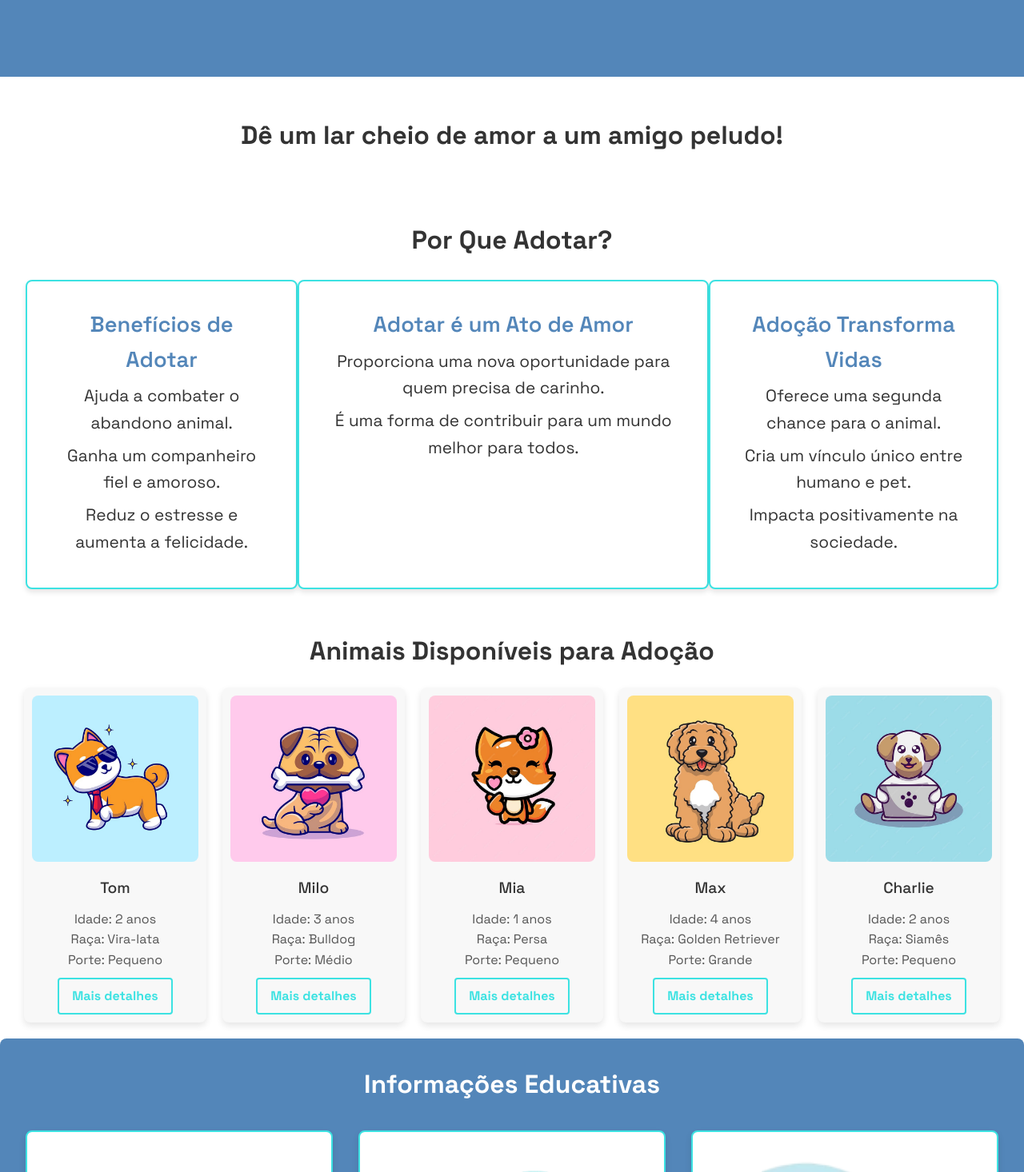
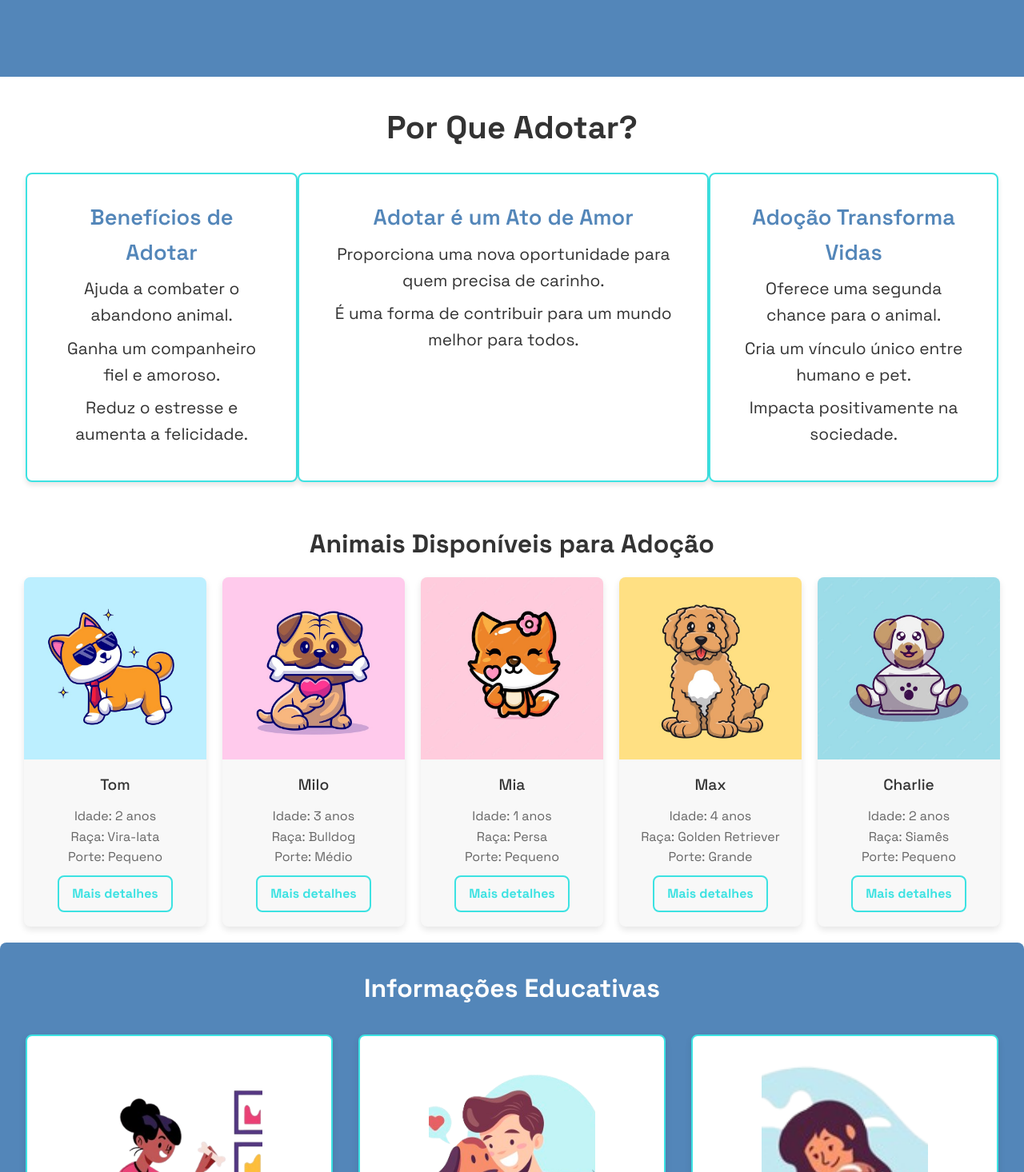
Before and after one commit to brunoglvm/TechPaw, a React (Vite) app in the folder frontend/: page / in a window 1280 px wide. Shown: the part 404-1870 px from the top of the page at 80% size. Built offline with nearby package versions, Linux system fonts and the light colour scheme.

Commit message:
refactor(frontend): restructure and update style files

```diff
--- a/frontend/src/components/Footer/footer.css
+++ b/frontend/src/components/Footer/footer.css
@@ -0,0 +1,9 @@
+.footer {
+  text-align: center;
+  padding: 12px;
+}
+
+.footer p {
+  font-size: 14px;
+  color: var(--text-muted);
+}
--- a/frontend/src/components/Footer/footer.jsx
+++ b/frontend/src/components/Footer/footer.jsx
@@ -0,0 +1,9 @@
+import "./footer.css";
+
+export function Footer() {
+  return (
+    <footer className="footer">
+      <p>TechPaw - Conectando animais abandonados a lares cheios de 💙</p>
+    </footer>
+  );
+}
--- a/frontend/src/pages/Adocao/adocao.jsx
+++ b/frontend/src/pages/Adocao/adocao.jsx
@@ -1,4 +1,5 @@
 import React, { useState, useEffect } from "react";
+import "./adocao.css";
 
 import maxImage from "@/assets/max.jpg";
 import miaImage from "@/assets/mia.jpg";
--- /dev/null
+++ b/frontend/src/pages/Adotante/adotante.css
@@ -0,0 +1,20 @@
+/* Adotante */
+.adotante-page {
+  display: flex;
+  flex-direction: column;
+  align-items: center;
+}
+
+.adotante-main h1 {
+  text-align: center;
+  padding: 2rem;
+  margin-top: 4rem;
+}
+
+.adotante-main {
+  display: flex;
+  flex-direction: column;
+  align-items: center;
+  gap: 20px;
+  width: 100%;
+}
--- a/frontend/src/pages/Adotante/adotante.jsx
+++ b/frontend/src/pages/Adotante/adotante.jsx
@@ -1,4 +1,5 @@
 import React from "react";
+import "./adotante.css";
 
 import cachorro from "@/assets/cachorro.png";
 
--- a/frontend/src/pages/Home/home.css
+++ b/frontend/src/pages/Home/home.css
@@ -19,11 +19,6 @@
 .banner-subtitle {
   font-size: 1.5rem;
   font-weight: var(--font-weight-md);
-}
-
-.inspiracao {
-  text-align: center;
-  margin: 3rem 0;
 }
 
 .section-title {
@@ -48,7 +43,7 @@
 
 .card {
   background-color: var(--text-light);
-  border: 2px solid #3ce2e2;
+  border: 2px solid var(--highlight-color);
   border-radius: 8px;
   box-shadow: 0 4px 6px var(--shadow-color);
   text-align: center;
@@ -79,13 +74,14 @@
 /* Animais Disponíveis */
 .animais-disponiveis {
   padding: 20px;
-  text-align: center;
 }
 
-.section-title {
+.animais-disponiveis h2 {
   font-size: 2rem;
   font-weight: var(--font-weight-bd);
-  margin-bottom: 20px;
+  color: var(--text-dark);
+  text-align: center;
+  margin-bottom: 1rem;
 }
 
 .animais-grid {
@@ -98,17 +94,17 @@
 .animal-card {
   background-color: #f8f8f8;
   border-radius: 8px;
-  box-shadow: 0 4px 8px rgba(0, 0, 0, 0.1);
+  box-shadow: 0 4px 8px var(--shadow-color);
   overflow: hidden;
   width: calc(20% - 20px); /* Garantindo que 5 cards caibam na linha */
   text-align: center;
-  padding: 10px;
+  transition: transform 0.3s ease;
+  padding-bottom: 18px;
 }
 
 .animal-card img {
   width: 100%;
   height: auto;
-  border-radius: 8px;
 }
 
 .animal-card h3 {
@@ -123,19 +119,24 @@
   color: var(--text-muted);
 }
 
+.animal-card:hover {
+  transform: translateY(-5px);
+}
+
 .link-detalhes {
   text-decoration: none;
-  color: #3ce2e2;
+  color: var(--highlight-color);
   font-weight: bold;
   margin-top: 10px;
   display: inline-block;
   padding: 8px 16px;
-  border: 2px solid #3ce2e2;
-  border-radius: 4px;
+  border: 2px solid var(--highlight-color);
+  border-radius: 8px;
+  transition: color 0.3s ease-in-out, background-color 0.3s ease-in-out;
 }
 
 .link-detalhes:hover {
-  background-color: #3ce2e2;
+  background-color: var(--highlight-color);
   color: var(--text-light);
 }
 
@@ -146,8 +147,11 @@
   border-radius: 8px 8px 0 0;
 }
 
-.informacoes-educativas .section-title {
+.informacoes-educativas h2 {
+  font-size: 2rem;
+  text-align: center;
   color: var(--text-light);
+  margin-bottom: 1rem;
 }
 
 .educacao-grid {
@@ -161,7 +165,7 @@
   background-color: var(--text-light);
   padding: 1rem;
   text-align: center;
-  border: 2px solid #3ce2e2;
+  border: 2px solid var(--highlight-color);
   border-radius: 8px;
   box-shadow: 0 4px 8px var(--shadow-color);
 }
@@ -187,10 +191,12 @@
   margin-top: 1rem;
 }
 
+/* Contato */
 .contato {
   background-color: var(--secondary-color);
   color: var(--text-light);
   text-align: center;
+  border-radius: 0 0 8px 8px;
   padding: 2rem;
 }
 
@@ -198,4 +204,51 @@
   font-size: 2rem;
   font-weight: var(--font-weight-md);
   color: var(--text-light);
+  text-align: center;
+  margin-bottom: 1rem;
 }
+
+.form-contato {
+  display: flex;
+  flex-direction: column;
+  gap: 1rem;
+  max-width: 500px;
+  margin: 0 auto;
+}
+
+.form-contato input {
+  width: 100%;
+  height: 44px;
+  padding: 1rem;
+  font-size: 1rem;
+  border: none;
+  border-radius: 4px;
+  font-family: Arial, Helvetica, sans-serif;
+  resize: none;
+}
+
+.form-contato textarea {
+  width: 100%;
+  height: 88px;
+  padding: 0.8rem;
+  font-size: 1rem;
+  border: none;
+  border-radius: 4px;
+  font-family: Arial, Helvetica, sans-serif;
+  resize: none;
+}
+
+.form-contato button {
+  background-color: var(--primary-color);
+  color: var(--text-light);
+  padding: 0.8rem;
+  font-size: 1rem;
+  border: none;
+  border-radius: 4px;
+  cursor: pointer;
+  transition: background-color 0.3s ease;
+}
+
+.form-contato button:hover {
+  background-color: #45a049;
+}
--- a/frontend/src/pages/Home/home.jsx
+++ b/frontend/src/pages/Home/home.jsx
@@ -13,6 +13,7 @@ import charlieFoto from "@/assets/charlie.jpg";
 
 import { Header } from "@/components/Header/header";
 import { Button } from "@/components/Button/button";
+import { Footer } from "@/components/Footer/footer";
 
 // Função para obter os pets disponíveis
 const buscarPets = async () => {
@@ -94,13 +95,6 @@ function Home() {
         <img src={gatoBanner} alt="Imagem de um gato com seu dono" />
       </section>
 
-      {/* Mensagem Inspiradora */}
-      <section className="inspiracao">
-        <h2 className="section-title">
-          Dê um lar cheio de amor a um amigo peludo!
-        </h2>
-      </section>
-
       {/* Por Que Adotar? */}
       <section className="por-que-adotar">
         <h2 className="section-title">Por Que Adotar?</h2>
@@ -137,7 +131,7 @@ function Home() {
 
       {/* Animais Disponíveis */}
       <section className="animais-disponiveis">
-        <h2 className="section-title">Animais Disponíveis para Adoção</h2>
+        <h2>Animais Disponíveis para Adoção</h2>
         <div className="animais-grid">
           {pets.map((pet) => (
             <div key={pet.id} className="animal-card">
@@ -156,7 +150,7 @@ function Home() {
 
       {/* Informações Educativas */}
       <section className="informacoes-educativas">
-        <h2 className="section-title">Informações Educativas</h2>
+        <h2>Informações Educativas</h2>
         <div className="educacao-grid">
           <div className="educacao-card">
             <img src={cachorroFeliz} alt="Cachorro Feliz" />
@@ -200,7 +194,6 @@ function Home() {
         <form className="form-contato">
           <h2>Entre em Contato</h2>
 
-          <label htmlFor="name">Nome:</label>
           <input
             type="text"
             id="name"
@@ -209,7 +202,6 @@ function Home() {
             required
           />
 
-          <label htmlFor="email">E-mail:</label>
           <input
             type="email"
             id="email"
@@ -218,7 +210,6 @@ function Home() {
             required
           />
 
-          <label htmlFor="message">Mensagem:</label>
           <textarea
             id="message"
             name="message"
@@ -229,9 +220,7 @@ function Home() {
           <Button className=".button" />
         </form>
       </section>
-      <footer>
-        <p>TechPaw 💙 Conectando animais abandonados a lares cheios de amor</p>
-      </footer>
+      <Footer />
     </div>
   );
 }
--- a/frontend/src/styles/global.css
+++ b/frontend/src/styles/global.css
@@ -15,83 +15,14 @@ body {
 :is(a, input, textarea, button, select):focus-visible {
   outline: none;
   border: none;
-  box-shadow: 0 0 0 2px #3ce2e2;
+  box-shadow: 0 0 0 2px var(--highlight-color);
   border-radius: 4px;
 }
 
-/* Adotante */
-.adotante-page {
-  display: flex;
-  flex-direction: column;
-  align-items: center;
+:is(input, textarea)::placeholder {
+  color: var(--placeholder-color);
 }
 
-.adotante-main h1 {
-  text-align: center;
-  padding: 2rem;
-  margin-top: 4rem;
-}
-
-.adotante-main {
-  display: flex;
-  flex-direction: column;
-  align-items: center;
-  gap: 20px;
-  width: 100%;
-}
-
-/*Formularios */
-
-.submit-btn {
-  width: 80%;
-  margin: 3rem;
-  font-size: 1.2rem;
-}
-
-/* Filter */
-
-.filtro-container {
-  position: fixed;
-  background-color: var(--primary-color);
-  padding: 2rem;
-  margin-top: 2rem;
-  height: 100vh;
-  width: 18rem; /* Largura do filtro */
-  z-index: 100;
-}
-
-.filtro-container h3 {
-  color: var(--text-light);
-  margin-bottom: 1rem;
-  font-size: 1.5rem;
-}
-
-.filtro-container form {
-  display: flex;
-  flex-direction: column;
-}
-
-.filtro-container label {
-  color: var(--text-light);
-  margin-bottom: 0.8rem;
-}
-
-.filtro-container select,
-.filtro-container input {
-  padding: 0.8rem;
-  margin-bottom: 1rem;
-  border: 1px solid var(--border-color);
-  border-radius: 4px;
-  font-size: 1rem;
-  width: 100%;
-}
-
-.filtro-container select:focus,
-.filtro-container input:focus {
-  outline: none;
-}
-
-/* Grid de Pets */
 h2 {
   text-align: center;
   margin-bottom: 2rem;
@@ -103,125 +34,8 @@ h3 {
   text-align: center;
 }
 
-.pets-container {
-  padding: 2rem;
-  display: grid;
-  grid-template-columns: repeat(auto-fit, minmax(400px, 1fr));
-  gap: 4rem 2rem;
-  max-width: 80%;
-  width: 100%;
-  text-align: center;
-  justify-items: center;
-
-  margin-left: 20rem; /* Espaço para o filtro na lateral esquerda */
+.submit-btn {
+  width: 80%;
+  margin: 3rem;
+  font-size: 1.2rem;
 }
-
-.pet-card {
-  width: 20rem;
-  border: 1px solid #ccc;
-  border-radius: 8px;
-  overflow: hidden;
-  box-shadow: 0 2px 5px rgba(0, 0, 0, 0.1);
-  transition: transform 0.3s ease;
-  background-color: white;
-}
-
-.pet-card:hover {
-  transform: translateY(-5px);
-}
-
-.pet-image {
-  width: 100%;
-  height: 200px;
-  object-fit: cover;
-}
-
-.pet-info {
-  padding: 1rem;
-}
-
-.pet-info h3 {
-  margin-bottom: 0.5rem;
-  font-size: 1.2rem;
-  color: var(--text-dark);
-  font-weight: bold;
-}
-
-.pet-info p {
-  margin: 0.25rem 0;
-  color: var(--text-dark);
-  font-size: 1rem;
-}
-
-.pet-info .data-adocao {
-  font-size: 1.2rem;
-  font-weight: bold;
-  color: #fff;
-  background-color: #157024; /* Fundo azul */
-  padding: 0.5rem;
-  border-radius: 5px; /* Bordas arredondadas */
-  margin-top: 1rem; /* Espaçamento superior */
-}
-
-/* Footer */
-.footer {
-  background-color: var(--secondary-color);
-  color: var(--text-light);
-  text-align: center;
-  padding: 2rem;
-}
-
-.footer h2 {
-  font-size: 2rem;
-  margin-bottom: 1rem;
-}
-
-.footer p {
-  font-size: 1.2rem;
-  margin-bottom: 2rem;
-}
-
-.form-contato {
-  display: flex;
-  flex-direction: column;
-  gap: 1rem;
-  max-width: 500px;
-  margin: 0 auto;
-}
-
-.form-contato input {
-  width: 100%;
-  height: 44px;
-  padding: 0.8rem;
-  font-size: 1rem;
-  border: none;
-  border-radius: 4px;
-  font-family: Arial, Helvetica, sans-serif;
-  resize: none;
-}
-
-.form-contato textarea {
-  width: 100%;
-  height: 88px;
-  padding: 0.8rem;
-  font-size: 1rem;
-  border: none;
-  border-radius: 4px;
-  font-family: Arial, Helvetica, sans-serif;
-  resize: none;
-}
-
-.form-contato button {
-  background-color: var(--primary-color);
-  color: var(--text-light);
-  padding: 0.8rem;
-  font-size: 1rem;
-  border: none;
-  border-radius: 4px;
-  cursor: pointer;
-  transition: background-color 0.3s ease;
-}
-
-.form-contato button:hover {
-  background-color: #45a049;
-}
--- a/frontend/src/styles/vars.css
+++ b/frontend/src/styles/vars.css
@@ -2,10 +2,14 @@
   /* Colors */
   --primary-color: #5386b9;
   --secondary-color: #29648b;
+  --highlight-color: #3ce2e2;
+
   --text-light: #ffffff;
+  --text-muted: #666666;
   --text-dark: #333333;
-  --text-muted: #555555;
-  --border-color: #dddddd;
+
+  --border-color: #cccccc;
+  --placeholder-color: #9e9e9e;
   --btn-hover-color: #45a049;
   --shadow-color: rgba(0, 0, 0, 0.1);
 
```
Also changed, not shown: frontend/src/pages/Adocao/adocao.css (added, +90 -0 lines).
